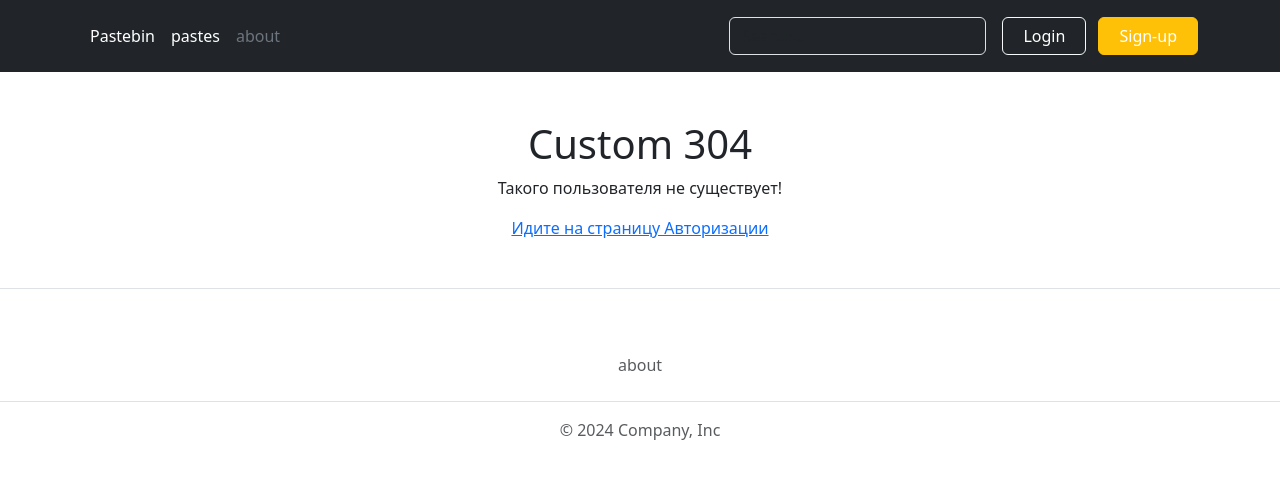
After one commit to SerdgioTheCreator/your_pastebin, a Flask app: template app/templates/core/304.html in a window 1280 px wide. The commit adds this page. Shown: the top 479 px of the page. Run offline with Flask 3, Linux system fonts and the light colour scheme; the template is opened without the code that fills it: most values are stand-ins (such as "Sample title", 1, 10 or a date in 2020).

Commit message:
added errorhandler, edited login/logout button

```diff
--- a/app/pastebin.py
+++ b/app/pastebin.py
@@ -110,6 +110,8 @@ def login():
             if bcrypt.check_password_hash(user.password, form.password.data):
                 login_user(user)
                 return redirect(url_for('login'))
+        else:
+            return render_template('core/304.html', title='Custom 304')
 
     return render_template('users/login.html', title='Авторизация', form=form)
 
@@ -118,7 +120,12 @@ def login():
 @login_required
 def logout():
     logout_user()
-    return redirect(url_for('/login'))
+    return redirect(url_for('login'))
+
+
+@app.errorhandler(404)
+def page_not_found(e):
+    return render_template('core/404.html'), 404
 
 
 if __name__ == '__main__':
--- /dev/null
+++ b/app/templates/core/304.html
@@ -0,0 +1,11 @@
+{% extends "base.html" %}
+{% block title %}
+  {{ title }}
+{% endblock %}
+{% block content %}
+  <div class="container py-5" align="center">
+    <h1>Custom 304</h1>
+    <p>Такого пользователя не существует!</p>
+    <a href="{{ url_for('login') }}">Идите на страницу Авторизации</a>
+  </div>
+{% endblock %}
--- a/app/templates/includes/header.html
+++ b/app/templates/includes/header.html
@@ -17,9 +17,14 @@
         </form>
 
         <div class="text-end">
+          {% if current_user.is_authenticated %}
+          <button type="button" class="btn btn-outline-light me-2"><a href="{{ url_for('logout') }}" class="nav-link px-2 text-white">Logout</a></button>
+          {% else %}
           <button type="button" class="btn btn-outline-light me-2"><a href="{{ url_for('login') }}" class="nav-link px-2 text-white">Login</a></button>
+          {% endif %}
           <button type="button" class="btn btn-warning"><a href="{{ url_for('signup') }}" class="nav-link px-2 text-white">Sign-up</a></button>
         </div>
+
       </div>
     </div>
   </header>
```
Also changed, not shown: app/templates/core/404.html (added, +11 -0 lines).
